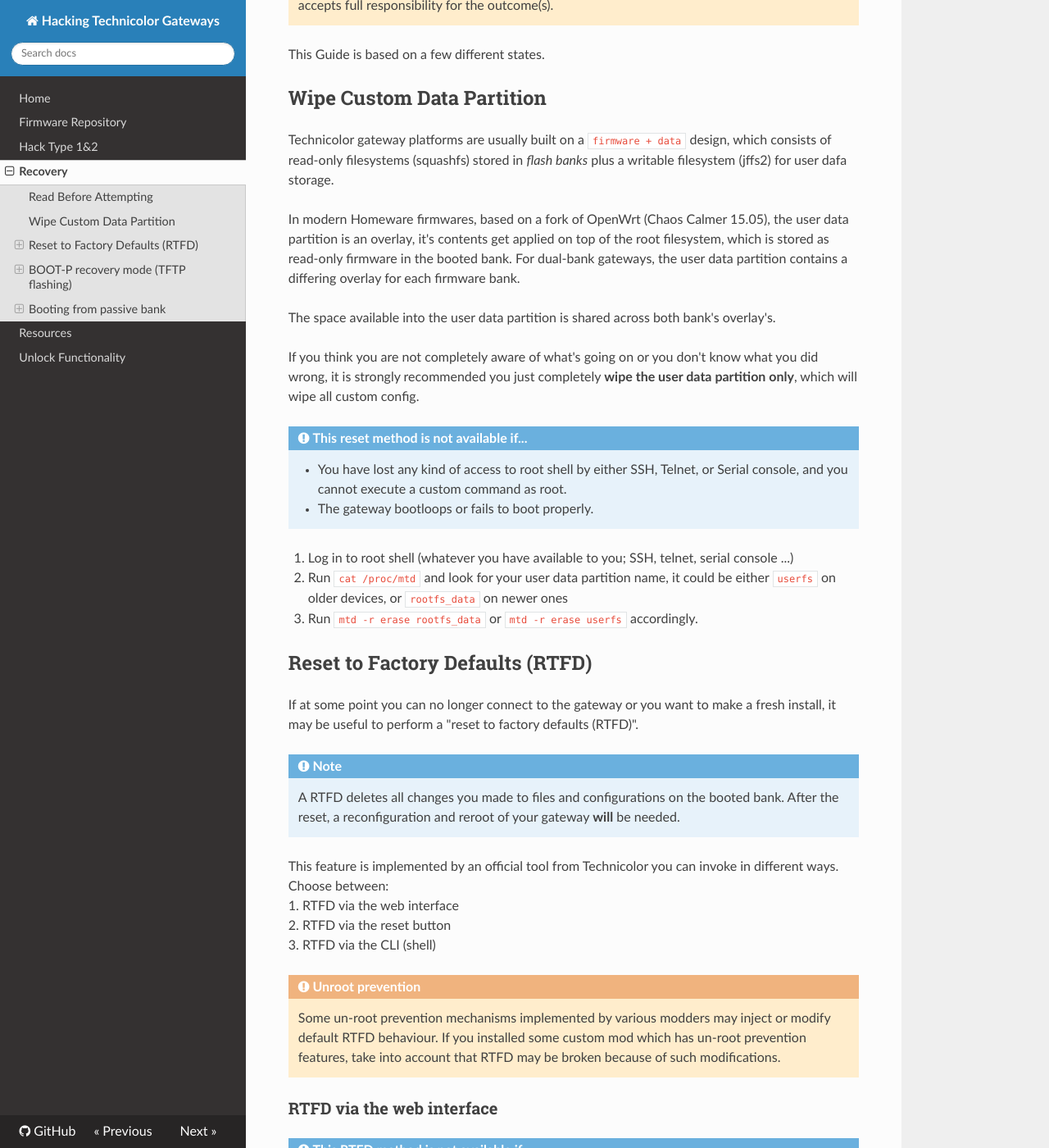
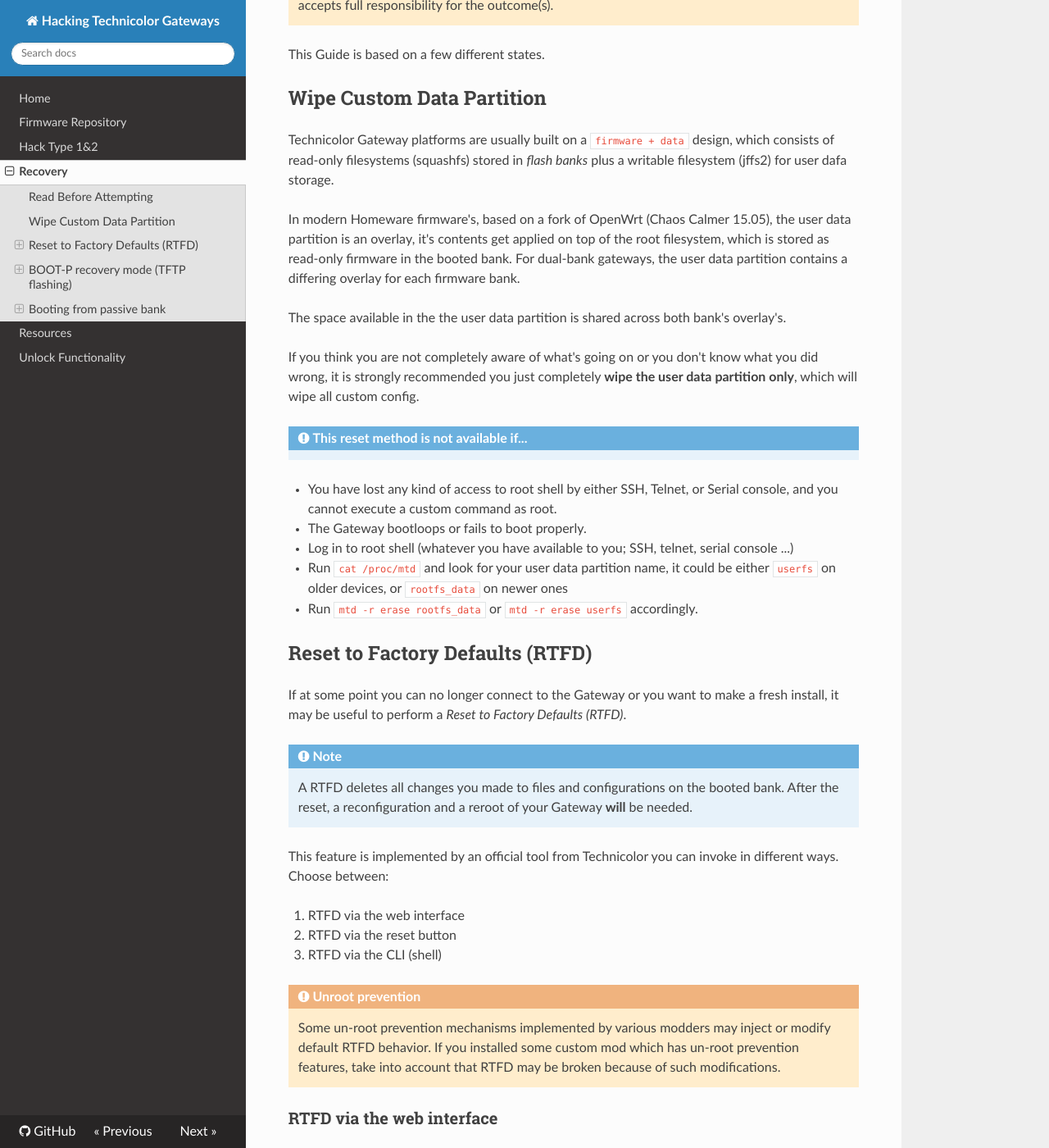
Before and after one commit to hack-technicolor/hack-technicolor, an MkDocs documentation site: the page built from docs/Recovery.md, in a window 1280 px wide and 1400 px high, scrolled down 310 px. Shown: the whole window at 82% size. Built offline with MkDocs 1.6.1, drawn with Linux system fonts in a browser that asks for light colours; nearby versions of some CDN libraries; some of the changed text lies outside the part shown.

```diff
--- a/docs/Recovery.md
+++ b/docs/Recovery.md
@@ -1,24 +1,25 @@
 # Recovery
+
 ## Read Before Attempting
 
 !!! caution "DISCLAIMER"
-    In some cases there is no way of knowing your exact situation and taking the wrong actions could make things worse, potentially leading to a bricked gateway. Anyone following this guide accepts full responsibility for the outcome(s).
+    In some cases there is no way of knowing your exact situation and taking the wrong actions could make things worse, potentially leading to a bricked Gateway. Anyone following this guide accepts full responsibility for the outcome(s).
 
 This Guide is based on a few different states.
 
 ## Wipe Custom Data Partition
 
-Technicolor gateway platforms are usually built on a `firmware + data` design, which consists of read-only filesystems (squashfs) stored in *flash banks* plus a writable filesystem (jffs2) for user dafa storage.
+Technicolor Gateway platforms are usually built on a `firmware + data` design, which consists of read-only filesystems (squashfs) stored in *flash banks* plus a writable filesystem (jffs2) for user dafa storage.
 
-In modern Homeware firmwares, based on a fork of OpenWrt (Chaos Calmer 15.05), the user data partition is an overlay, it's contents get applied on top of the root filesystem, which is stored as read-only firmware in the booted bank. For dual-bank gateways, the user data partition contains a differing overlay for each firmware bank.
+In modern Homeware firmware's, based on a fork of OpenWrt (Chaos Calmer 15.05), the user data partition is an overlay, it's contents get applied on top of the root filesystem, which is stored as read-only firmware in the booted bank. For dual-bank gateways, the user data partition contains a differing overlay for each firmware bank.
 
-The space available into the user data partition is shared across both bank's overlay's.
+The space available in the the user data partition is shared across both bank's overlay's.
 
 If you think you are not completely aware of what's going on or you don't know what you did wrong, it is strongly recommended you just completely **wipe the user data partition only**, which will wipe all custom config.
 
 !!! note "This reset method is not available if..."
-	- You have lost any kind of access to root shell by either SSH, Telnet, or Serial console, and you cannot execute a custom command as root.
-    - The gateway bootloops or fails to boot properly.
+  - You have lost any kind of access to root shell by either SSH, Telnet, or Serial console, and you cannot execute a custom command as root.
+  - The Gateway bootloops or fails to boot properly.
 
 1. Log in to root shell (whatever you have available to you; SSH, telnet, serial console ...)
 2. Run `cat /proc/mtd` and look for your user data partition name, it could be either `userfs` on older devices, or `rootfs_data` on newer ones
@@ -26,84 +27,85 @@ If you think you are not completely aware of what's going on or you don't know w
 
 ## Reset to Factory Defaults (RTFD)
 
-If at some point you can no longer connect to the gateway or you want to make a fresh install, it may be useful to perform a "reset to factory defaults (RTFD)".
+If at some point you can no longer connect to the Gateway or you want to make a fresh install, it may be useful to perform a *Reset to Factory Defaults (RTFD)*.
 
 !!! note
-    A RTFD deletes all changes you made to files and configurations on the booted bank. After the reset, a reconfiguration and reroot of your gateway **will** be needed.
+    A RTFD deletes all changes you made to files and configurations on the booted bank. After the reset, a reconfiguration and a reroot of your Gateway **will** be needed.
 
 This feature is implemented by an official tool from Technicolor you can invoke in different ways. Choose between:
+
 1. RTFD via the web interface
 2. RTFD via the reset button
 3. RTFD via the CLI (shell)
 
 !!! caution "Unroot prevention"
-    Some un-root prevention mechanisms implemented by various modders may inject or modify default RTFD behaviour. If you installed some custom mod which has un-root prevention features, take into account that RTFD may be broken because of such modifications.
+    Some un-root prevention mechanisms implemented by various modders may inject or modify default RTFD behavior. If you installed some custom mod which has un-root prevention features, take into account that RTFD may be broken because of such modifications.
 
 ### RTFD via the web interface
 
 !!! note "This RTFD method is not available if..."
-	- The web interface is corrupt and not accessible.
-	- The gateway bootloops or fails to boot properly.
-	- The `userfs` or `rootfs_data` jffs2 filesystem is full.
+    - The web interface is corrupt and not accessible.
+    - The Gateway bootloops or fails to boot properly.
+    - The `userfs` or `rootfs_data` jffs2 filesystem is full.
 
-1. Browse to the gateway web interface.
-2. Click gateway. The gateway page appears.
+1. Browse to the Gateway web interface.
+2. Click Gateway. The Gateway page appears.
 3. Click Reset.
-4. The gateway deletes all customized data for the booted bank and restarts.
+4. The Gateway deletes all customized data for the booted bank and restarts.
 
 ### RTFD via the Reset Button
 
 !!! note "This RTFD method is not available if..."
-	- The physical reset button of the gateway have been disabled.
-	- The gateway bootloops or fails to boot properly.
-	- The `userfs` or `rootfs_data` jffs2 filesystem is full.
+    - The physical reset button of the Gateway have been disabled.
+    - The Gateway bootloops or fails to boot properly.
+    - The `userfs` or `rootfs_data` jffs2 filesystem is full.
 
-1. Make sure the gateway is turned on and completely booted.
+1. Make sure the Gateway is turned on and completely booted.
 2. Push the Reset button for at least 7 seconds and then release it.
-3. The gateway will delete all customized data for the booted bank. You will need to reroot.
+3. The Gateway will delete all customized data for the booted bank. You will need to reroot.
 
 ### RTFD via the CLI shell
 
 !!! note "This RTFD method is not available if..."
-	- You have no access to the CLI by either SSH, or Telnet, or serial console.
-	- The gateway bootloops or fails to boot properly.
-	- The `userfs` or `rootfs_data` jffs2 filesystem is full.
+    - You have no access to the CLI by either SSH, or Telnet, or serial console.
+    - The Gateway bootloops or fails to boot properly.
+    - The `userfs` or `rootfs_data` jffs2 filesystem is full.
 
-1. Make sure the gateway is turned on and completely booted.
+1. Make sure the Gateway is turned on and completely booted.
 2. Login to the CLI. (RTFD is also available in restricted shell if needed)
 3. Run `rtfd`
-4. The gateway will delete all customized data for the booted bank. You will need to reroot.
+4. The Gateway will delete all customized data for the booted bank. You will need to reroot.
 
 ### Manually do what RTFD does
 
 !!! note "This reset method is not available if..."
-	- You have no access to the root shell by either SSH, or Telnet, or serial console.
-	- The gateway bootloops or fails to boot properly.
-	- The `userfs` or `rootfs_data` jffs2 filesystem is full.
+    - You have no access to the root shell by either SSH, or Telnet, or serial console.
+    - The Gateway bootloops or fails to boot properly.
+    - The `userfs` or `rootfs_data` jffs2 filesystem is full.
 
-1. Make sure the gateway is turned on and completely booted.
+1. Make sure the Gateway is turned on and completely booted.
 2. Login to root shell.
 3. Run `rm -rf /overlay/bank_N`
-	- Where **N** is either number of the bank you want to RTFD.
+    - Where **N** is either number of the bank you want to RTFD.
 4. Turn off device to reboot. You will need to reroot.
 
 ### Restore your settings
 
-If you previously backed up your configuration, you can now restore it to your gateway.
+If you previously backed up your configuration, you can now restore it to your Gateway.
 
 ## BOOT-P recovery mode (TFTP flashing)
 
 This guide is useful if you need to load a different firmware on your `bank_1` firmware partition, in case of a downgrade or replace a corrupt one.
 
 !!! note "Your firmware is unlikely to be corrupt!"
-    - If Your gateway stopped working normally after some mods or tweaks, it is very unlikely you messed up the firmware partitions since all your mods and settings are stored in the `userfs` or `rootfs_data` partition instead.
-	Reloading a firmware in such situations won't make any difference unless you load a different version which is known to somehow work fine enough with your messed up mods & settings.
+    - If Your Gateway stopped working normally after some mods or tweaks, it is very unlikely you messed up the firmware partitions since all your mods and settings are stored in the `userfs` or `rootfs_data` partition instead.
+    Reloading a firmware in such situations won't make any difference unless you load a different version which is known to somehow work fine enough with your messed up mods & settings.
 
 This should work for any known Technicolor device build on a Broadcom BCM63xx platform. Since basically forever, Technicolor gateways have had a corrupt firmware recovery mechanism built in.
 
-By holding down a button at power on on the gateway, while the appropriate software is running on your PC, you can reload firmware into the first firmware bank of the gateway, `bank_1` (no one has observed it writing to `bank_2`).
+By holding down a button at power on on the Gateway, while the appropriate software is running on your PC, you can reload firmware into the first firmware bank of the Gateway, `bank_1` (no one has observed it writing to `bank_2`).
 
-If both firmware banks contain invalid firmware's, the gateway will enter BOOT-P recovery mode automatically after three failed boot attempts on both banks.
+If both firmware banks contain invalid firmware's, the Gateway will enter BOOT-P recovery mode automatically after three failed boot attempts on both banks.
 
 !!! warning "Please note and take into account"
     - This will not automatically switch the active bank for you, if the active bank is `bank_2` and it still contains a valid firmware it will still boot it, instead of the one you are flashing here.
@@ -118,12 +120,12 @@ If both firmware banks contain invalid firmware's, the gateway will enter BOOT-P
 
 This guide is written for Windows but it should work on Linux too if you adapt the configuration.
 
-**What you will need**
+What you will Need
 
 1. A computer running a DHCP server and TFTP server.
    This guide uses TFTP64 for windows which implements both.
 
-2. RBI firmware file for your specific gateway board.
+2. RBI firmware file for your specific Gateway board.
 
 3. A wired ethernet connection with static IP address assigned.
    BOOT-P recovery mode does not support Wi-Fi.
@@ -136,16 +138,15 @@ This guide is written for Windows but it should work on Linux too if you adapt t
 
 1. Download the latest normal edition of [TFTP64](http://tftpd32.jounin.net/tftpd32_download.html) and install it.
 
-2. Get the [firmware](/Firmware%20Repository) (RBI) file you want to load into the gateway and place it in the TFTP64 folder. You may use another folder and change the settings appropriately if you wish.
+2. Get the [firmware](/Firmware%20Repository) (RBI) file you want to load into the Gateway and place it in the TFTP64 folder. You may use another folder and change the settings appropriately if you wish.
 
-3. Connect the Ethernet port on your PC to one of the LAN ports on the gateway (usually LAN1).
+3. Connect the Ethernet port on your PC to one of the LAN ports on the Gateway (usually LAN1).
 
-4. Turn the gateway off.
+4. Turn the Gateway off.
 
 5. On the PC ensure the network card you wish to use is set to DHCP
 
-	- Press Windows+R to run `ipconfig /all | find "DHCP Enabled"` or check multiple cards with `ipconfig /all`. [Microsoft help page](https://support.microsoft.com/en-us/help/15089/windows-change-tcp-ip-settings).
-(Unless you are using Static IPs on your network this will already be done.  After the next few steps, the network card will receive an address from the TFTPD64 DHCP server.)
+    - Press Windows+R to run `ipconfig /all | find "DHCP Enabled"` or check multiple cards with `ipconfig /all`. [Microsoft help page](https://support.microsoft.com/en-us/help/15089/windows-change-tcp-ip-settings). (Unless you are using Static IPs on your network this will already be done.  After the next few steps, the network card will receive an address from the TFTPD64 DHCP server.)
 
 6. Start TFTP64.
 
@@ -161,15 +162,15 @@ This guide is written for Windows but it should work on Linux too if you adapt t
 
 10. On the DHCP Server tab:
 
-	- 	IP pool start address: `10.0.0.100`
+    - IP pool start address: `10.0.0.100`
 
-	-	Size of pool: `20`
+    - Size of pool: `20`
 
-	-	Boot file: the firmware filename to flash i.e. `vant-f_CRF687-16.3.7567-660-RG.rbi`
+    - Boot file: the firmware filename to flash i.e. `vant-f_CRF687-16.3.7567-660-RG.rbi`
 
-	-	Def. Router (Opt 3): `10.0.0.99`
+    - Def. Router (Opt 3): `10.0.0.99`
 
-	-	Mask (Opt 1): `255.255.255.0`
+    - Mask (Opt 1): `255.255.255.0`
 
 ![TFTP64](images/TFTPD_300_DHCP.png)
 
@@ -185,46 +186,44 @@ This guide is written for Windows but it should work on Linux too if you adapt t
 
 16. If you get a firewall warning, allow access on both private **and public** networks. Please note the temporary network between your PC and device in BOOT-P mode will always be of public type by default.
 
-	- If you don't get any firewall warning and you don't remember if you have already allowed access for TFTP64 in past, please, check firewall settings to confirm it's allowed already or temporally disable firewall.
+    - If you don't get any firewall warning and you don't remember if you have already allowed access for TFTP64 in past, please, check firewall settings to confirm it's allowed already or temporally disable firewall.
 
 The server interface should now show an IP in the 10.0.0.x range and after a few seconds, the PC gets an IP from the TFTP64 program via DHCP.
 
 ![TFTP64](images/TFTPD_400_Main.png)
 
-You are now ready to try booting the gateway to do the flash!
+You are now ready to try booting the Gateway to do the flash!
 
 ### Flashing the Firmware
 
-**Required steps**
+#### Required steps
 
 1. Set up TFTP to send firmware in BOOTP mode, please initially see above, or [this guide](https://www.jonathandavis.me.uk/2013/12/flashing-generic-firmware-on-a-technicolor-tg582n/).
 
 2. Ensure TFTP is on the log viewer tab.
 
-3. Connect one end of the network cable to any LAN port on the gateway DO NOT use the WAN port, and the other end to the nic on the pc.
+3. Connect one end of the network cable to any LAN port on the Gateway DO NOT use the WAN port, and the other end to the nic on the pc.
 
-4. Place gateway into BOOTP mode, this is achieved by turning it off, holding the reset button down and powering on.
-	- For TG789vac and TG799vac wait for the ethernet light to flash.
-	- For TG800vac count to about 5.
-	- TFTP may detect the sooner though.
+4. Place Gateway into BOOTP mode, this is achieved by turning it off, holding the reset button down and powering on.
+    - For TG789vac and TG799vac wait for the ethernet light to flash.
+    - For TG800vac count to about 5.
+    - TFTP may detect the sooner though.
 
+5. Let the firmware flash, a download progress bar will show. When completed, the Gateway will start flashing the received firmware. Wait for the Gateway to reboot.
+    - It may take a few attempts for TFTP to connect and send the firmware, and you may have to put the Gateway into BOOTP mode again if you send no firmware's for a while.
 
-5. Let the firmware flash, a download progress bar will show. When completed, the gateway will start flashing the received firmware. Wait for the gateway to reboot.
-	- It may take a few attempts for TFTP to connect and send the firmware, and you may have to put the gateway into BOOTP mode again if you send no firmwares for a while.
+6. After Gateway has rebooted, wait for approx 4-10min.
 
-
-6. After gateway has rebooted, wait for approx 4-10min.
-
-From here, gateway has the firmware you flashed into its `bank_1` partition.
+From here, Gateway has the firmware you flashed into its `bank_1` partition.
 
 !!! note "A few things to note"
-- Again, the gateway will not boot from this new firmware if `bank_2` is active and contains a valid firmware. Would you like to force it booting from `bank_1` instead? Read below chapters.
+    - Again, the Gateway will not boot from this new firmware if `bank_2` is active and contains a valid firmware. Would you like to force it booting from `bank_1` instead? Read below chapters.
 
-- TFTP does not always play nice & may require a few loads to get working, as well as mentioned above, BOOT-P mode can be a pain.
+    - TFTP does not always play nice & may require a few loads to get working, as well as mentioned above, BOOT-P mode can be a pain.
 
-- This guide and process will not work if your device is bricked at bootloader stage.
+    - This guide and process will not work if your device is bricked at bootloader stage.
 
-- If you did not perform RTFD for `bank_1` before TFTP flashing and the new firmware is not fully compatible with previous one, you may now have booted into an unstable setup. If so, you either need to perform RTFD now or wipe user data partition. Read above chapters.
+    - If you did not perform RTFD for `bank_1` before TFTP flashing and the new firmware is not fully compatible with previous one, you may now have booted into an unstable setup. If so, you either need to perform RTFD now or wipe user data partition. Read above chapters.
 
 ## Booting from passive bank
 
@@ -235,17 +234,18 @@ When you power on your device it starts loading by default the firmware into the
 !!! hint "TFTP flashes into bank_1 only"
     TFTP recovery mode allows flashing a valid firmware into `bank_1` only and will do so even if the active bank is currently `bank_2`. It will never set `bank_1` as active.
 
-The process of switching the active bank is called *switchover*. Ordinary firmware upgrades get installed to the passive bank, while a switchover occurs at the end of the upgrade process if it was successful. This means your gateway frequently changes active bank while not unlocked.
+The process of switching the active bank is called *switchover*. Ordinary firmware upgrades get installed to the passive bank, while a switchover occurs at the end of the upgrade process if it was successful. This means your Gateway frequently changes active bank while not unlocked.
 
-Whenever the gateway fails to load the image three times in a row, the bootloader will enter *Bootfail* mode and will try booting from the passive bank, without setting it as active. If the firmware in passive bank fails too, then the bootloader will automatically enter BOOT-P recovery mode.
+Whenever the Gateway fails to load the image three times in a row, the bootloader will enter *Bootfail* mode and will try booting from the passive bank, without setting it as active. If the firmware in passive bank fails too, then the bootloader will automatically enter BOOT-P recovery mode.
 
 To force-boot from the passive bank, which is not currently active, you have two options:
+
 - Set it as active (switchover).
 - Trigger a Bootfail.
 
-#### Switchover
+### Switchover
 
-If you have shell access to the gateway, this is easy as you only need to run the `switchover` command, or manually update contents of `/proc/banktable/active`.
+If you have shell access to the Gateway, this is easy as you only need to run the `switchover` command, or manually update contents of `/proc/banktable/active`.
 
 If you have no shell access, but you have the possibility to run a firmware upgrade (for example via web interface, AutoFlashGUI or CWMP), as previously stated, a switchover will be executed automatically at the end of the process.
 
@@ -253,30 +253,29 @@ If none of the above options are viable in your situation, unfortunately you mus
 
 ### Bootfail Procedure
 
-Bootfail comes handy whenever you are locked out from your gateway and you want to forcefully boot the passive bank for any reason.
-For example on a Telstra Frontier gateway with `v17.2.0261-820-RA` loaded, it may be possible to trigger a Bootfail and boot the old Type 2 16.3 image, which could be still there in the previous bank. This can be achieved by using the timed reset method.
+Bootfail comes handy whenever you are locked out from your Gateway and you want to forcefully boot the passive bank for any reason.
+For example on a Telstra Frontier Gateway with `v17.2.0261-820-RA` loaded, it may be possible to trigger a Bootfail and boot the old Type 2 16.3 image, which could be still there in the previous bank. This can be achieved by using the timed reset method.
 
 Here you find some alternative ways of triggering a Bootfail. The chance of success is very high if you read the bootlogs from the serial console while performing the procedure.
 
 #### Timed button action
 
-This is the button pressing sequence for the DJN2130 Telstra Frontier gateway with `v17.2.0261-820-RA` loaded. Timing for different gateways may vary.
+This is the button pressing sequence for the DJN2130 Telstra Frontier Gateway with `v17.2.0261-820-RA` loaded. Timing for different gateways may vary.
 
 The sequence is (Minutes:Seconds):
 
-|Step |	Period     | Time   |	Action
+|Step |    Period     | Time   |    Action
 |-----|:-----------|:-------|:--------------------------------------------------
-| 0	  |    0	   |  0	    | Power on
-| 1	  |00:35	   |  00:35	| Press reset
-| 2	  |00:11	   |  00:46	| Release
-| 3	  |00:47	   |  01:33	| Press reset
-| 4   |00:11	   |  01:44	| Release
-| 5	  |00:47	   |  02:31	| Press reset
-| 6	  |00:11	   |  02:42	| Release
-| 7	  |00:50	   |  03:32	| Press reset
-| 8	  |00:11	   |  03:43	| Release
-| 9	  |06:00	   |    -    | Browse to 192.168.0.1 and confirm firmware version
-
+| 0      |    0       |  0        | Power on
+| 1      |00:35       |  00:35    | Press reset
+| 2      |00:11       |  00:46    | Release
+| 3      |00:47       |  01:33    | Press reset
+| 4   |00:11       |  01:44    | Release
+| 5      |00:47       |  02:31    | Press reset
+| 6      |00:11       |  02:42    | Release
+| 7      |00:50       |  03:32    | Press reset
+| 8      |00:11       |  03:43    | Release
+| 9      |06:00       |    -    | Browse to 192.168.0.1 and confirm firmware version
 
 #### Crazy power switching
 
```
Also changed, not shown: other parts of docs/Recovery.md (+4 -5 lines).
